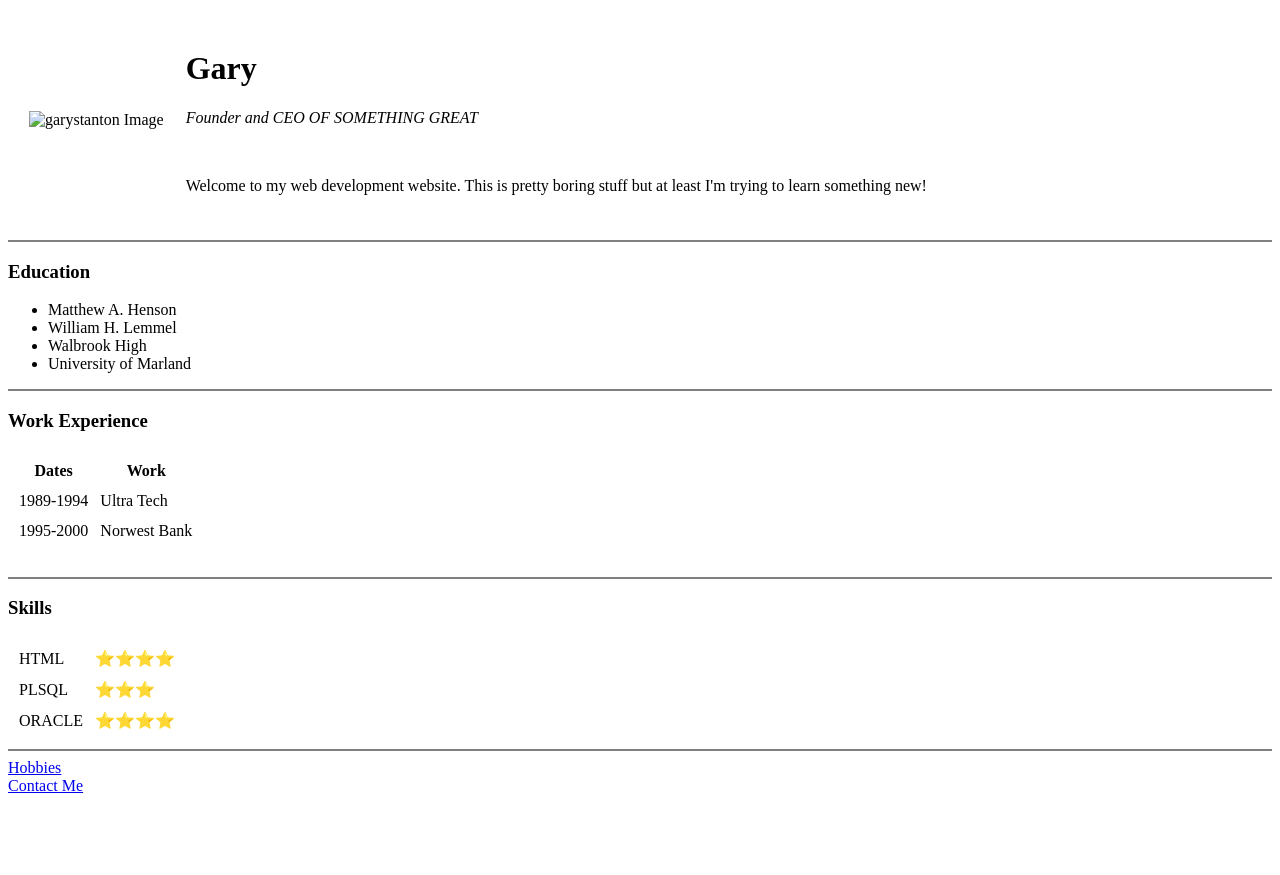
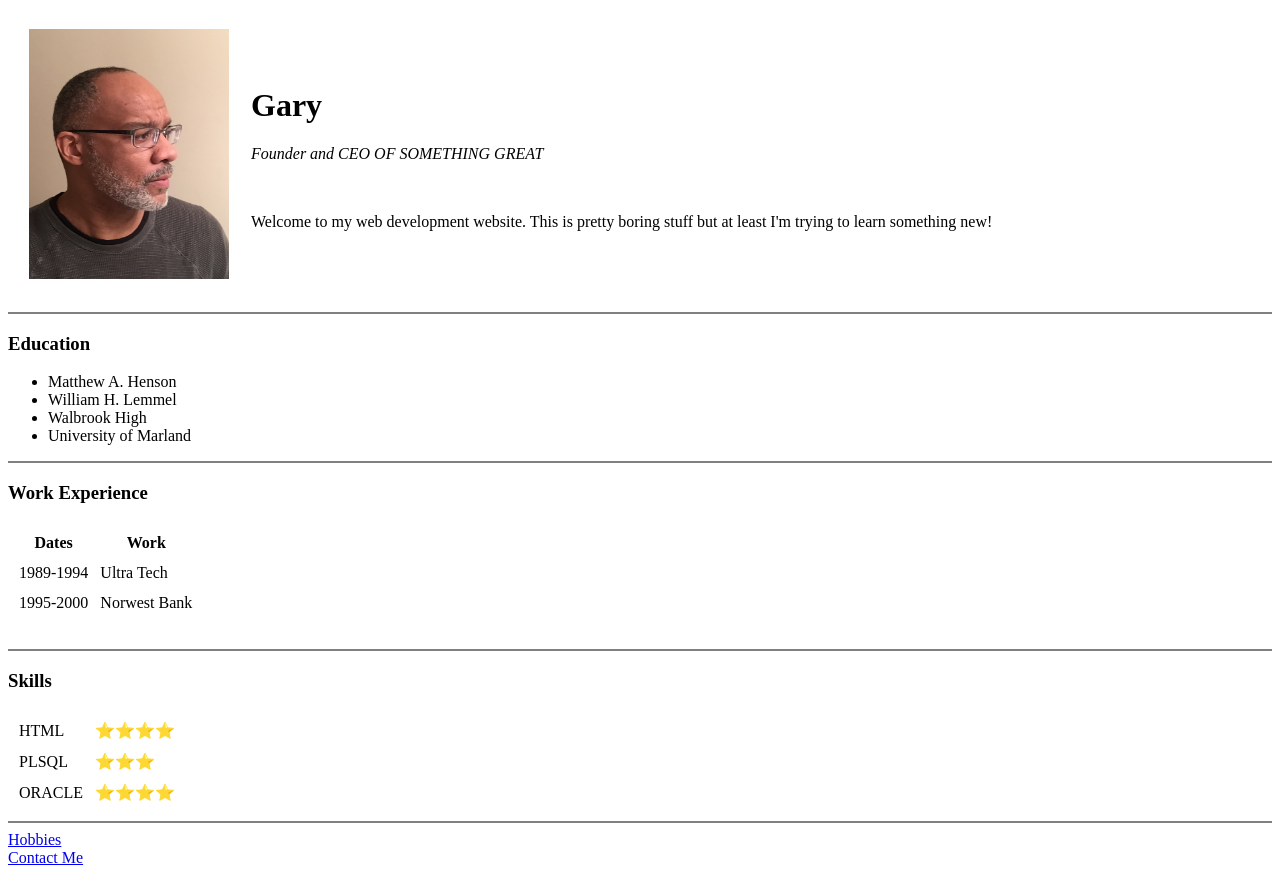
Before and after one commit to gjstan007/webdev, a plain HTML site: page index.html in a window 1280 px wide. Before the commit the page ends 803 px from the top, so only its background shows below. Drawn offline with Linux system fonts and the light colour scheme; the site is published under a folder, as on GitHub Pages, so addresses that start at the root find nothing.

Commit message:
Update index.html

```diff
--- a/index.html
+++ b/index.html
@@ -9,7 +9,7 @@
 <body>
   <table cellspacing="20">
     <tr>
-      <td><img src="/images/Gary.jpeg" alt="garystanton Image" style="width:200px;height:250px;"></td>
+      <td><img src="images/Gary.jpeg" alt="garystanton Image" style="width:200px;height:250px;"></td>
       <td>
         <h1>Gary</h1>
         <p><em> Founder and CEO OF SOMETHING GREAT</em></p>
```
